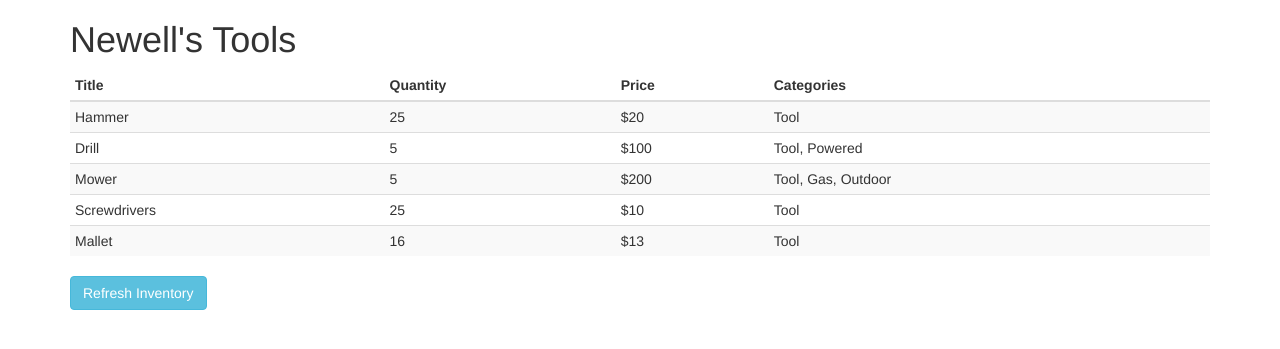
After one commit to gavinv/codeup-web-exercises, a PHP site: page /ajax-store.html in a window 1280 px wide. The commit adds this page. Shown: the top 349 px of the page. Run offline with PHP 8.4, Linux system fonts and the light colour scheme; some libraries are stand-ins or nearby versions.

Commit message:
added ajax store exercise

```diff
--- /dev/null
+++ b/public/ajax-store.html
@@ -0,0 +1,52 @@
+<!DOCTYPE html>
+<html>
+<head>
+    <title>Online Store</title>
+    <link rel="stylesheet" href="https://maxcdn.bootstrapcdn.com/bootstrap/3.3.6/css/bootstrap.min.css" integrity="sha384-1q8mTJOASx8j1Au+a5WDVnPi2lkFfwwEAa8hDDdjZlpLegxhjVME1fgjWPGmkzs7" crossorigin="anonymous">
+</head>
+<body>
+    <div class="container">
+    <h1>Newell's Tools</h1>
+    <table id="products" class="table table-hover table-striped table-condensed">
+        <thead>
+            <tr>
+                <th>Title</th>
+                <th>Quantity</th>
+                <th>Price</th>
+                <th>Categories</th>
+            </tr>
+        </thead>
+        <tbody id="insertProducts"></tbody>
+    </table>
+    <button class='btn btn-info' id='refresh'>Refresh Inventory</button>
+    </div>
+
+    <script src="https://ajax.googleapis.com/ajax/libs/jquery/2.1.3/jquery.min.js"></script>
+
+<script>
+(function() {
+    "use strict";
+    // TODO: Create an ajax GET request for /data/inventory.json
+        function refresh () {
+        $.ajax('data/inventory.json', {
+            type: 'GET'
+        }).done(function(inventory) {
+            $('#insertProducts').html('')
+            inventory.forEach(function(tool) {
+                $('#insertProducts').append("<tr><td>" + tool.title + "</td><td>" + tool.quantity + "</td><td>" + "$" + tool.price + "</td><td>" + tool.categories.join(', ') + "</td></tr>")
+            });
+        });
+    };
+    $(document).ready(refresh);
+    $('#refresh').click(refresh);
+
+    // TODO: Take the data from inventory.json and append it to the products table
+
+    //       HINT: Your data should come back as a JSON object; use console.log() to inspect
+    //             its contents and fields
+    //       HINT: You will want to target #insertProducts for your new HTML elements
+})();
+</script>
+<script src="https://maxcdn.bootstrapcdn.com/bootstrap/3.3.6/js/bootstrap.min.js" integrity="sha384-0mSbJDEHialfmuBBQP6A4Qrprq5OVfW37PRR3j5ELqxss1yVqOtnepnHVP9aJ7xS" crossorigin="anonymous"></script>
+</body>
+</html>
--- /dev/null
+++ b/public/data/inventory.json
@@ -0,0 +1,41 @@
+[
+    {
+        "title": "Hammer",
+        "quantity": 25,
+        "categories": [
+            "Tool"
+        ],
+        "price": 20
+    }, {
+        "title": "Drill",
+        "quantity": 5,
+        "categories": [
+            "Tool",
+            "Powered"
+        ],
+        "price": 100
+    }, {
+        "title": "Mower",
+        "quantity": 5,
+        "categories": [
+            "Tool",
+            "Gas",
+            "Outdoor"
+        ],
+        "price": 200
+    }, {
+        "title": "Screwdrivers",
+        "quantity": 25,
+        "categories": [
+            "Tool"
+        ],
+        "price": 10
+    }, {
+        "title": "Mallet",
+        "quantity": 16,
+        "categories": [
+            "Tool"
+        ],
+        "price": 13
+    }
+]
```
Also changed, not shown: public/css/konami.css (+13 -0 lines), public/exercises/sort.html (added, +58 -0 lines), public/jquery_faq.html (added, +55 -0 lines), public/konami.html (+13 -7 lines), 1 other file.
